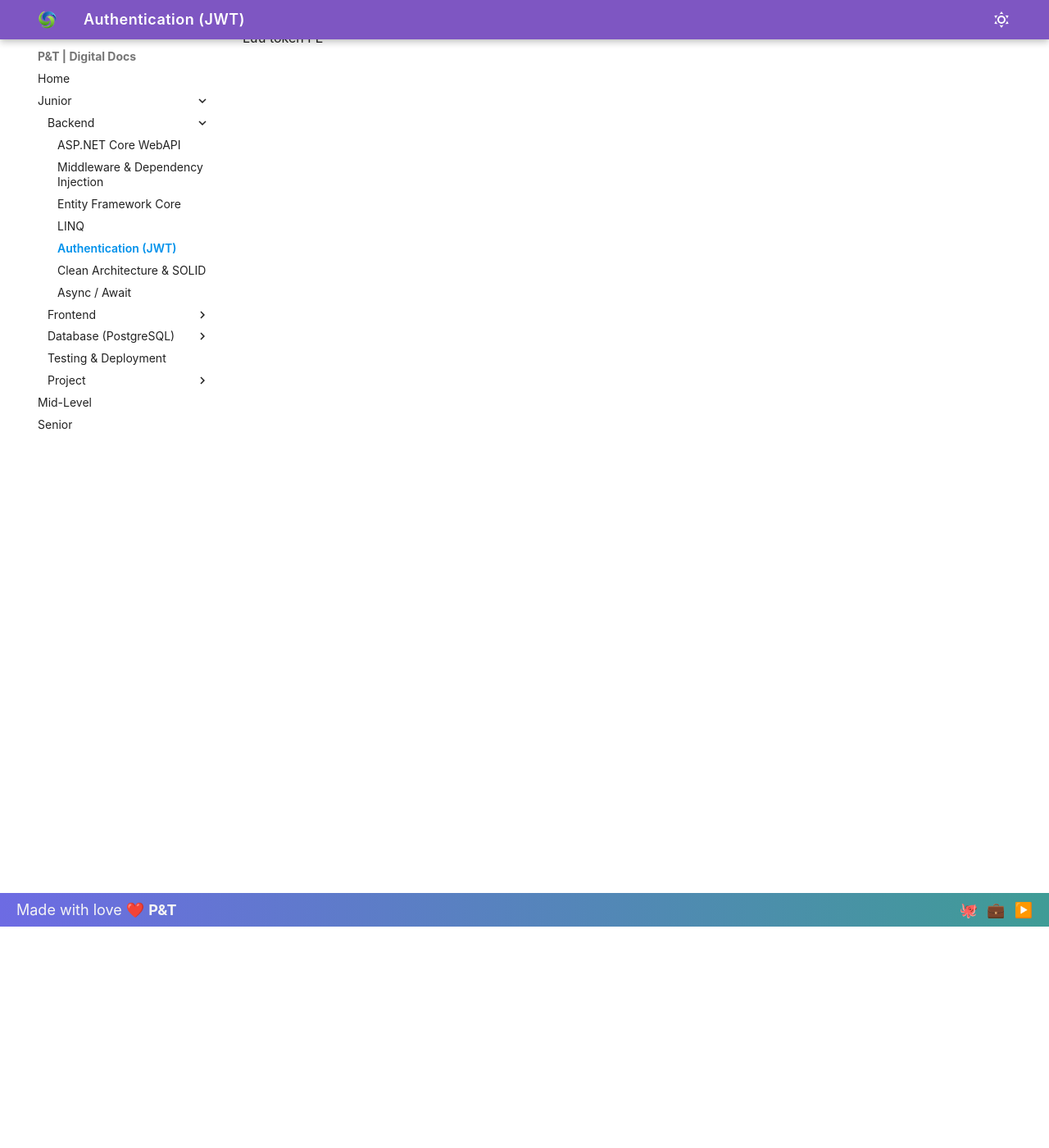
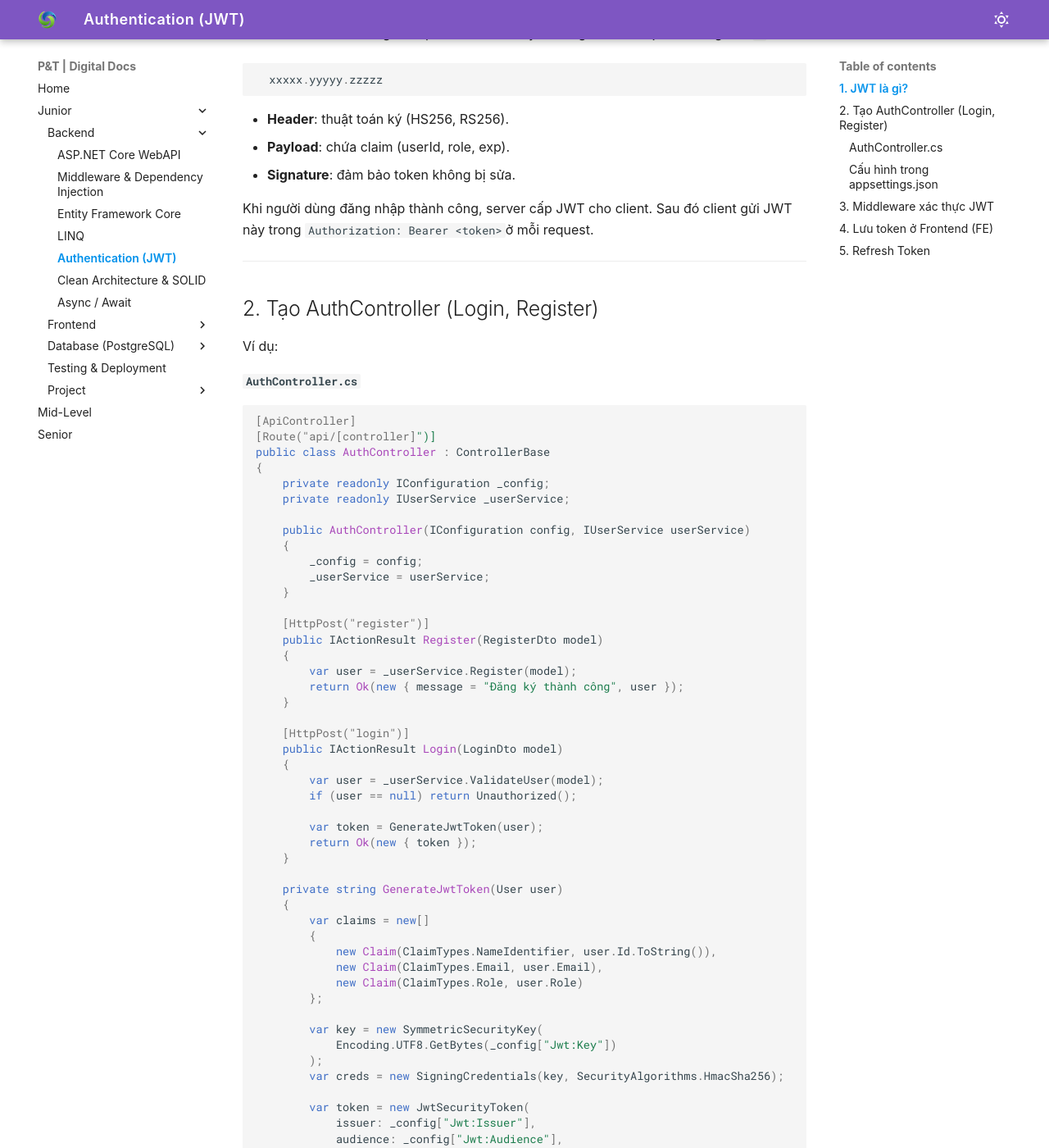
Before and after one commit to alphadev14/digitaldocs, an MkDocs documentation site: the page built from docs/junior/backend/05-authentication-jwt.md, in a window 1280 px wide and 1400 px high, scrolled down 270 px. Shown: the whole window at 82% size. Built offline with MkDocs 1.6.1 and Material for MkDocs 9.7.7, drawn with Linux system fonts in a browser that asks for light colours; some of the changed text lies outside the part shown.

Commit message:
Add: authenication jwt document

````diff
--- a/docs/junior/backend/05-authentication-jwt.md
+++ b/docs/junior/backend/05-authentication-jwt.md
@@ -1,7 +1,171 @@
-JWT là gì?
+# Authentication với JWT
 
-Tạo AuthController (Login, Register)
+## 1. JWT là gì?
 
-Middleware xác thực JWT
+- **JWT (Json Web Token)** là chuẩn mở dùng để truyền thông tin giữa client và server dưới dạng **token**.
 
-Lưu token FE
+- Cấu trúc của JWT gồm 3 phần (Header.Payload.Signature) được nối bằng dấu `.`:
+
+```csharp
+  xxxxx.yyyyy.zzzzz
+```
+
+- **Header**: thuật toán ký (HS256, RS256).
+- **Payload**: chứa claim (userId, role, exp).
+- **Signature**: đảm bảo token không bị sửa.
+
+Khi người dùng đăng nhập thành công, server cấp JWT cho client. Sau đó client gửi JWT này trong `Authorization: Bearer <token> `ở mỗi request.
+
+---
+
+## 2. Tạo AuthController (Login, Register)
+
+Ví dụ:
+
+#### `AuthController.cs`
+
+```csharp
+[ApiController]
+[Route("api/[controller]")]
+public class AuthController : ControllerBase
+{
+    private readonly IConfiguration _config;
+    private readonly IUserService _userService;
+
+    public AuthController(IConfiguration config, IUserService userService)
+    {
+        _config = config;
+        _userService = userService;
+    }
+
+    [HttpPost("register")]
+    public IActionResult Register(RegisterDto model)
+    {
+        var user = _userService.Register(model);
+        return Ok(new { message = "Đăng ký thành công", user });
+    }
+
+    [HttpPost("login")]
+    public IActionResult Login(LoginDto model)
+    {
+        var user = _userService.ValidateUser(model);
+        if (user == null) return Unauthorized();
+
+        var token = GenerateJwtToken(user);
+        return Ok(new { token });
+    }
+
+    private string GenerateJwtToken(User user)
+    {
+        var claims = new[]
+        {
+            new Claim(ClaimTypes.NameIdentifier, user.Id.ToString()),
+            new Claim(ClaimTypes.Email, user.Email),
+            new Claim(ClaimTypes.Role, user.Role)
+        };
+
+        var key = new SymmetricSecurityKey(
+            Encoding.UTF8.GetBytes(_config["Jwt:Key"])
+        );
+        var creds = new SigningCredentials(key, SecurityAlgorithms.HmacSha256);
+
+        var token = new JwtSecurityToken(
+            issuer: _config["Jwt:Issuer"],
+            audience: _config["Jwt:Audience"],
+            claims: claims,
+            expires: DateTime.Now.AddHours(1),
+            signingCredentials: creds
+        );
+
+        return new JwtSecurityTokenHandler().WriteToken(token);
+    }
+}
+```
+
+#### Cấu hình trong `appsettings.json`
+
+```csharp
+"Jwt": {
+  "Key": "supersecretkey123456",
+  "Issuer": "yourapp",
+  "Audience": "yourappusers"
+}
+```
+
+## 3. Middleware xác thực JWT
+
+Trong `Program.cs` thêm JWT authentication:
+
+```csharp
+builder.Services.AddAuthentication(options =>
+{
+    options.DefaultAuthenticateScheme = JwtBearerDefaults.AuthenticationScheme;
+    options.DefaultChallengeScheme = JwtBearerDefaults.AuthenticationScheme;
+})
+.AddJwtBearer(options =>
+{
+    options.TokenValidationParameters = new TokenValidationParameters
+    {
+        ValidateIssuer = true,
+        ValidateAudience = true,
+        ValidateLifetime = true,
+        ValidateIssuerSigningKey = true,
+        ValidIssuer = builder.Configuration["Jwt:Issuer"],
+        ValidAudience = builder.Configuration["Jwt:Audience"],
+        IssuerSigningKey = new SymmetricSecurityKey(
+            Encoding.UTF8.GetBytes(builder.Configuration["Jwt:Key"])
+        )
+    };
+});
+
+builder.Services.AddAuthorization();
+
+var app = builder.Build();
+
+app.UseAuthentication();
+app.UseAuthorization();
+```
+
+👉 Khi đó, bạn có thể dùng [`Authorize`] trong controller:
+
+```csharp
+[Authorize]
+[HttpGet("profile")]
+public IActionResult Profile()
+{
+    var userId = User.FindFirst(ClaimTypes.NameIdentifier)?.Value;
+    return Ok(new { message = "Bạn đang đăng nhập", userId });
+}
+```
+
+## 4. Lưu token ở Frontend (FE)
+
+- Sau khi login thành công, server trả về:
+
+```json
+{ "token": "eyJhbGciOi..." }
+```
+
+- FE nên lưu token ở:
+
+      - **LocalStorage**: dễ dùng, nhưng bị XSS tấn công.
+      - **HttpOnly Cookie:**: an toàn hơn, nhưng khó thao tác JS. Trong thực tế thì các công ty lớn lưu ở đây.
+
+- Ví dụ ReactJS:
+
+```javascript
+// Khi login thành công
+localStorage.setItem("token", response.data.token);
+
+// Khi gọi API
+const token = localStorage.getItem("token");
+axios.get("/api/user/profile", {
+  headers: { Authorization: `Bearer ${token}` },
+});
+```
+
+## 5. Refresh Token
+
+- Vì **JWT** thường có thời gian sống ngắn (1h, 2h) -> cần **refresh token** để tránh login lại nhiều lần.
+- Thường sẽ lưu ở BE **refresh token** và ở FE **access token** và **refresh token**
+- Khi **access token** hết hạn -> FE gọi API refresh để xin token mới
````
